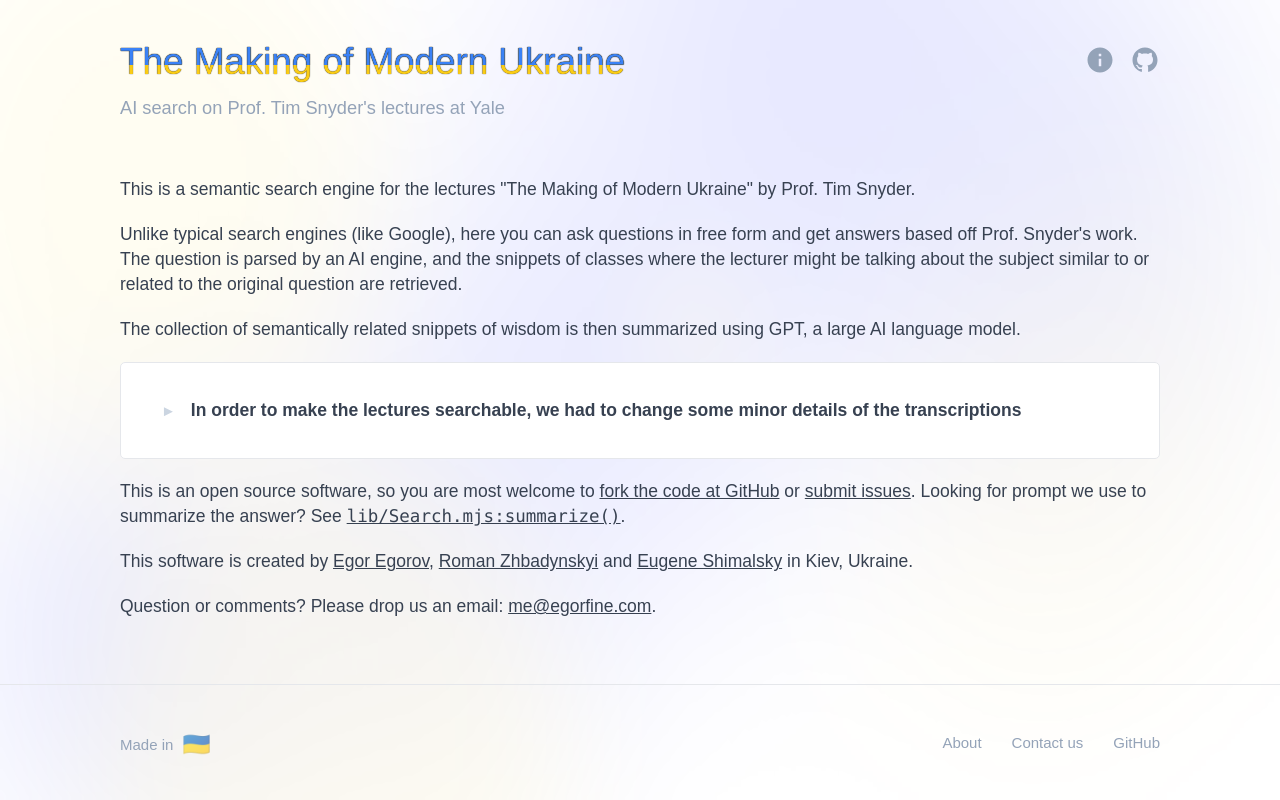
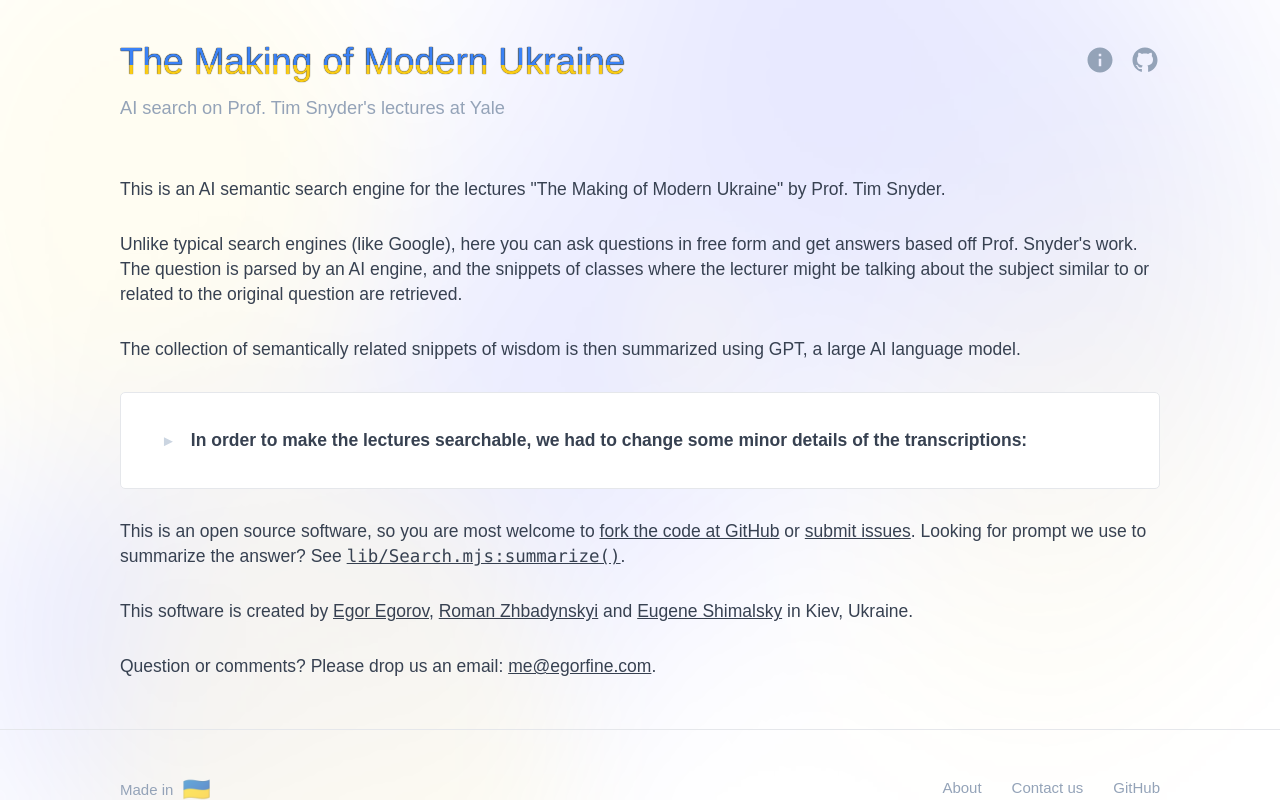
Before and after one commit to egorFiNE/ts, a Vue app in the folder frontend/: page /about in a window 1280 px wide. Built offline with nearby package versions, Linux system fonts and the light colour scheme; no server answers; a web font is replaced by a local one; what vue3-ytframe would draw is missing.

Commit message:
cosmetic

```diff
--- a/frontend/src/components/AboutPage.vue
+++ b/frontend/src/components/AboutPage.vue
@@ -1,30 +1,31 @@
 <template>
   <div class="container text-sm">
     <p class="pt-4">
-      This is a semantic search engine for the lectures "The Making of Modern Ukraine" by Prof. Tim Snyder.
+      This is an AI semantic search engine for the lectures "The Making of Modern Ukraine" by Prof. Tim Snyder.
     </p>
 
-    <p class="mt-4">
+    <p class="mt-6">
       Unlike typical search engines (like Google), here you can ask questions in free form and get answers based off Prof. Snyder's work.
       The question is parsed by an AI engine, and the snippets of classes where the lecturer might be talking
       about the subject similar to or related to the original question are retrieved.
     </p>
 
-    <p class="mt-4">
+    <p class="mt-6">
       The collection of semantically related snippets of wisdom is then summarized using GPT, a large AI language model.
     </p>
 
-    <Disclosure as="div" class="border rounded mt-4 bg-white px-8 py-6" v-slot="{ open }">
+    <Disclosure as="div" class="border rounded mt-6 bg-white px-8 py-6" v-slot="{ open }">
       <DisclosureButton class="flex w-full items-center text-left">
         <span class="font-semibold leading-7">
           <span class="inline-block w-5 text-xs text-slate-300">
             {{ open ? '▼' : '►'  }}
           </span>
-          In order to make the lectures searchable, we had to change some minor details of the transcriptions
+          In order to make the lectures searchable, we had to change some minor details of the transcriptions:
         </span>
       </DisclosureButton>
 
-      <DisclosurePanel as="ul" role="list" class="my-4 space-y-3 text-slate-300 text-xs font-light list-disc ml-4">
+      <DisclosurePanel>
+        <ul class="my-6 space-y-3 text-slate-300 text-xs font-light list-disc ml-4" role="list">
           <li class="pl-2"><span class="text-gray-700">For geographical places, we have used the official English spellings as transliterated from the Ukrainian language, i.e. “Chernihiv”, not “Chernigov”;</span></li>
           <li class="pl-2"><span class="text-gray-700">Except for “Odessa,” which we spelled here with double s, as in the Russian language;</span></li>
           <li class="pl-2"><span class="text-gray-700">Moscow is often mentioned as “Muscovy”, which is a valid toponym in itself;</span></li>
@@ -38,15 +39,20 @@
           <li class="pl-2"><span class="text-gray-700">Some of the people's names were changed to their basic form in order to be searchable. For example, Prof. Snyder says “Zygmunt”, but we had to convert those mentions to “Sigismund”;</span></li>
           <li class="pl-2"><span class="text-gray-700">The beginnings and ends of the lectures containing discussions unrelated to the topic, such as greetings and students' matters, were removed from the index;</span></li>
           <li class="pl-2"><span class="text-gray-700">Some of the mispronunciations that were immediately corrected by the lecturer were shortened into the corrected version, with the repetition removed from the index.</span></li>
+        </ul>
+
+        <p class="text-xs">
+          Otherwise the lectures' transcripts are used verbatim. No other changes were made.
+        </p>
       </DisclosurePanel>
     </Disclosure>
 
-    <p class="mt-4">
+    <p class="mt-6">
       This is an open source software, so you are most welcome to <a class="underline" href="https://github.com/egorFiNE/ts">fork the code at GitHub</a> or
       <a class="underline" href="https://github.com/egorFiNE/ts/issues">submit issues</a>. Looking for prompt we use to summarize the answer? See <a class="underline pointer" href="https://github.com/egorFiNE/ts/blob/master/lib/Search.mjs#L182"><code>lib/Search.mjs:summarize()</code></a>.
     </p>
 
-    <p class="mt-4">
+    <p class="mt-6">
       This software is created by
       <a class="underline" href="https://egorfine.com/en/">Egor Egorov</a>,
       <a class="underline" href="https://github.com/insky">Roman Zhbadynskyi</a> and
@@ -54,7 +60,7 @@
       in Kiev, Ukraine.
     </p>
 
-    <p class="mt-4 mb-10">
+    <p class="mt-6 mb-10">
       Question or comments? Please drop us an email: <a class="underline" href="mailto:me@egorfine.com?subject=ts">me@egorfine.com</a>.
     </p>
   </div>
```
